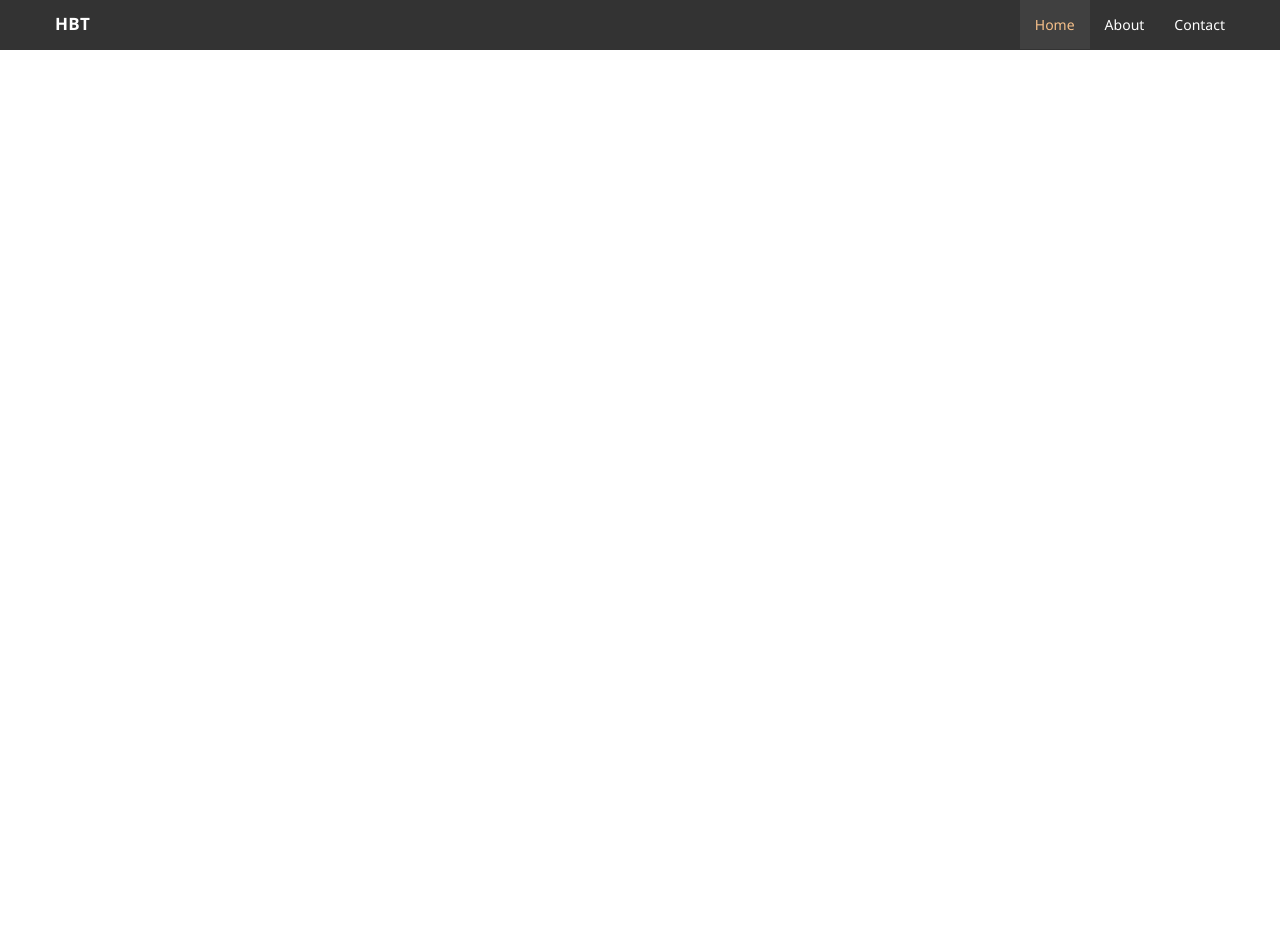
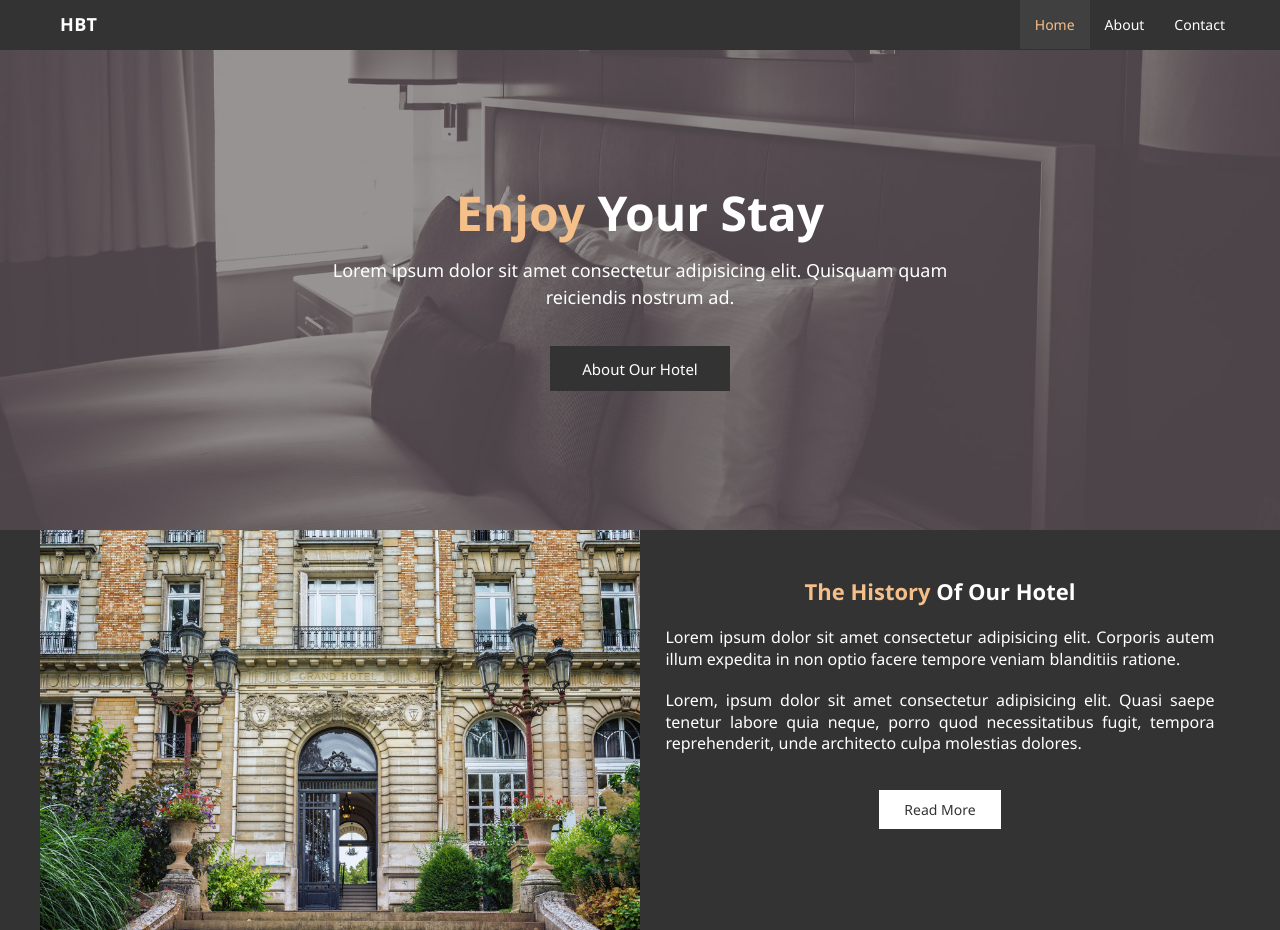
Before and after one commit to chg-giraldo/Hotel-Website, a plain HTML site: page Html/Home.html in a window 1280 px wide. Before the commit the page ends 800 px from the top, so only its background shows below. Drawn offline with Linux system fonts and the light colour scheme.

Commit message:
038 Showcase and Home Info

```diff
--- a/Css/Base.css
+++ b/Css/Base.css
@@ -23,8 +23,17 @@ ul {
   list-style-type: none;
 }
 
-h1 {
-  font-size: 1rem;
+figure {
+  margin: 0px;
+}
+
+img {
+  display: block;
+  width: 100%;
+}
+
+h1, h2 {
+  font-size: 1.6rem;
   line-height: 1em;
   margin: 0px;
 }
@@ -32,6 +41,10 @@ h1 {
 a {
   text-decoration: none;
   color: inherit;
+}
+
+em {
+  font-style: normal;
 }
 
 /*
@@ -45,7 +58,8 @@ html {
   /* Dimensiones */
   --ancho-area-activa: 1200px;
   --alto-barra-superior: 50px;
-  --padding-horizontal: 1.5rem;
+  --padding-vertical: 5rem;
+  --padding-horizontal: 2rem;
 
   /* Tonos Color Neutro */
   --neutro-oscuro-1: hsl(0, 0%, 20%);
@@ -72,8 +86,9 @@ body {
 }
 
 main p {
-  font-size: 1.4rem;
+  font-size: 1.6rem;
   font-weight: 300;
+  line-height: 1.35em;
   color: var(--neutro-oscuro-1);
 }
 
@@ -84,8 +99,33 @@ ESTRUCTURA
 */
 
 div.area-activa {
+  max-width: var(--ancho-area-activa);
+  min-height: inherit;
   margin: 0px auto;
-  max-width: var(--ancho-area-activa);
+}
+
+/*
+=======================
+ELEMENTOS TRANSVERSALES
+=======================
+*/
+
+[class|='boton'] {
+  display: inline-block;
+  background-color: var(--neutro-oscuro-1);
+  border: none;
+  padding: 1rem 2.5rem;
+  font-size: 1.4rem;
+  text-transform: capitalize;
+  color: white;
+  cursor: pointer;
+  transition: var(--transicion-general);
+  transition-property: background-color, color;
+}
+
+[class|='boton']:hover {
+  background-color: var(--color-primario-1);
+  color: var(--neutro-oscuro-1);
 }
 
 /*
@@ -113,7 +153,7 @@ header.barra-superior h1.logo {
   float: left;
   margin-bottom: 0px;
   padding-top: 1.5rem;
-  font-size: 1.7rem;
+  font-size: 1.8rem;
   font-weight: bold;
   letter-spacing: 0.02em;
   color: white;
--- a/Css/Home.css
+++ b/Css/Home.css
@@ -5,3 +5,120 @@ IMPORTACIONES
 */
 
 @import url('Base.css');
+
+/*
+=============
+SECCIÓN: HERO
+=============
+*/
+
+section#seccion-hero {
+  min-height: 60vh;
+  background-image: url('../Recursos/Imagenes/Fondo-Hero.jpg');
+  background-size: cover;
+  background-position: bottom;
+  background-attachment: fixed;
+}
+
+section#seccion-hero div.area-activa {
+  position: relative;
+}
+
+section#seccion-hero div.contenido {
+  position: absolute;
+  width: 100%;
+  top: 50%;
+  transform: translateY(-50%);
+  padding: 0px var(--padding-horizontal);
+  text-align: center;
+  color: white;
+}
+
+section#seccion-hero h2.titulo-seccion {
+  margin-bottom: 2rem;
+  font-size: 4.8rem;
+  text-transform: capitalize;
+}
+
+section#seccion-hero h2.titulo-seccion em {
+  color: var(--color-primario-1);
+}
+
+section#seccion-hero p.descripcion {
+  max-width: 60ch;
+  margin: 0px auto;
+  font-size: 1.8rem;
+  font-weight: normal;
+  line-height: 1.5em;
+  color: inherit;
+}
+
+section#seccion-hero a.boton-hero {
+  margin-top: 3.5rem;
+  padding: 1.25rem 3.25rem;
+  font-size: 1.5rem;
+}
+
+/*
+=================
+SECCIÓN: HISTORIA
+=================
+*/
+
+section#seccion-historia {
+  background-color: var(--neutro-oscuro-1);
+}
+
+section#seccion-historia div.area-activa::after {
+  display: block;
+  clear: both;
+  content: '';
+}
+
+section#seccion-historia figure.columna-izquierda {
+  float: left;
+  width: 50%;
+}
+
+section#seccion-historia figure.columna-izquierda img {
+  object-fit: cover;
+}
+
+section#seccion-historia div.columna-derecha {
+  float: right;
+  width: 50%;
+  padding: var(--padding-vertical) var(--padding-horizontal);
+  text-align: center;
+  color: white;
+}
+
+section#seccion-historia div.columna-derecha h2.titulo-seccion {
+  margin-bottom: 2.5rem;
+  font-size: 2.2rem;
+  text-transform: capitalize;
+}
+
+section#seccion-historia div.columna-derecha h2.titulo-seccion em {
+  color: var(--color-primario-1);
+}
+
+section#seccion-historia div.columna-derecha p {
+  color: inherit;
+  margin: 0px auto;
+  max-width: 60ch;
+  text-align: justify;
+}
+
+section#seccion-historia div.columna-derecha p:not(:first-of-type) {
+  margin-top: 2rem;
+}
+
+section#seccion-historia div.columna-derecha a.boton-historia {
+  margin-top: 3.5rem;
+  background-color: white;
+  color: var(--neutro-oscuro-1);
+}
+
+section#seccion-historia div.columna-derecha a.boton-historia:hover {
+  background-color: var(--color-primario-1);
+}
--- a/Html/Home.html
+++ b/Html/Home.html
@@ -6,7 +6,7 @@
 	<meta name="viewport" content="width = device-width, initial-scale = 1" />
 	<meta name="description" content="Welcome to the most extraordinary hotel in Boston, Massachussets" />
 	<meta name="keywords" content="Boston Hotel, New England Hotel" />
-	<title>HBT Hotel - Home</title>
+	<title>Hotel BT | Home</title>
 	<link rel="stylesheet" href="../Css/Home.css" />
 </head>
 
@@ -33,5 +33,62 @@
 		</div>
 	</header>
 
+	<!-- Contenido Principal Página -->
+	<main>
+
+		<!-- Sección: Hero -->
+		<section id="seccion-hero">
+			<div class="area-activa">
+				<div class="contenido">
+
+					<!-- Título -->
+					<h2 class="titulo-seccion">
+						<em>Enjoy </em>
+						<span>your stay</span>
+					</h2>
+
+					<!-- Descripción -->
+					<p class="descripcion">Lorem ipsum dolor sit amet consectetur adipisicing elit. Quisquam quam reiciendis nostrum ad.</p>
+
+					<!-- Call to Action -->
+					<a class="boton-hero" href="About.html">About our hotel</a>
+
+				</div>
+			</div>
+		</section>
+
+		<!-- Sección: Historia -->
+		<section id="seccion-historia">
+			<div class="area-activa">
+
+				<!-- Columna Izquierda: Fachada Hotel -->
+				<figure class="columna-izquierda">
+					<img src="../Recursos/Imagenes/Fachada-Hotel-1.jpg" alt="Facade-Hotel" />
+				</figure>
+
+				<!-- Columna Derecha: Texto Historia -->
+				<div class="columna-derecha">
+
+					<!-- Título -->
+					<h2 class="titulo-seccion">
+						<em>The history </em>
+						<span>of our hotel</span>
+					</h2>
+
+					<!-- Texto Historia -->
+					<div class="texto-historia">
+						<p>Lorem ipsum dolor sit amet consectetur adipisicing elit. Corporis autem illum expedita in non optio facere tempore veniam blanditiis ratione.</p>
+						<p>Lorem, ipsum dolor sit amet consectetur adipisicing elit. Quasi saepe tenetur labore quia neque, porro quod necessitatibus fugit, tempora reprehenderit, unde architecto culpa molestias dolores.</p>
+					</div>
+
+					<!-- Enlace Página Acerca De -->
+					<a class="boton-historia" href="About.html">Read more</a>
+				</div>
+
+			</div>
+		</section>
+
+	</main>
+
 </body>
 </html>
```
